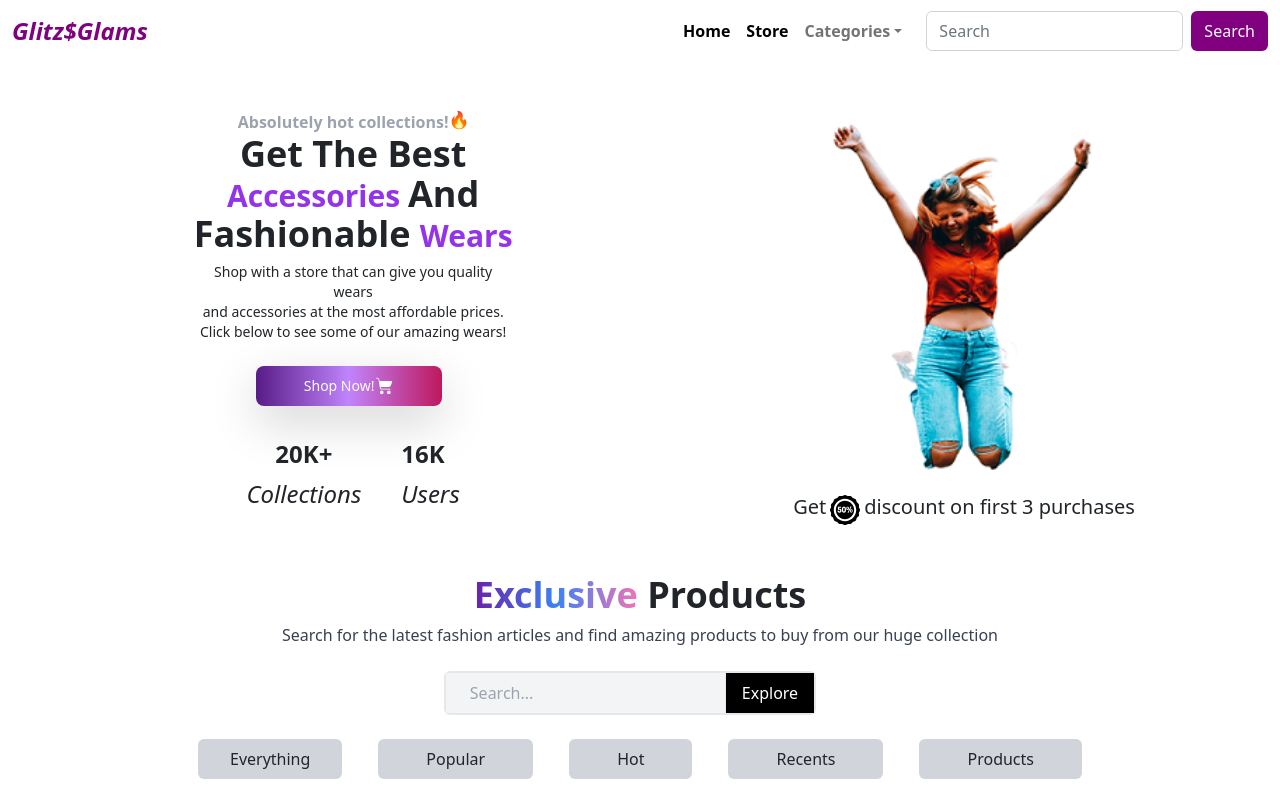
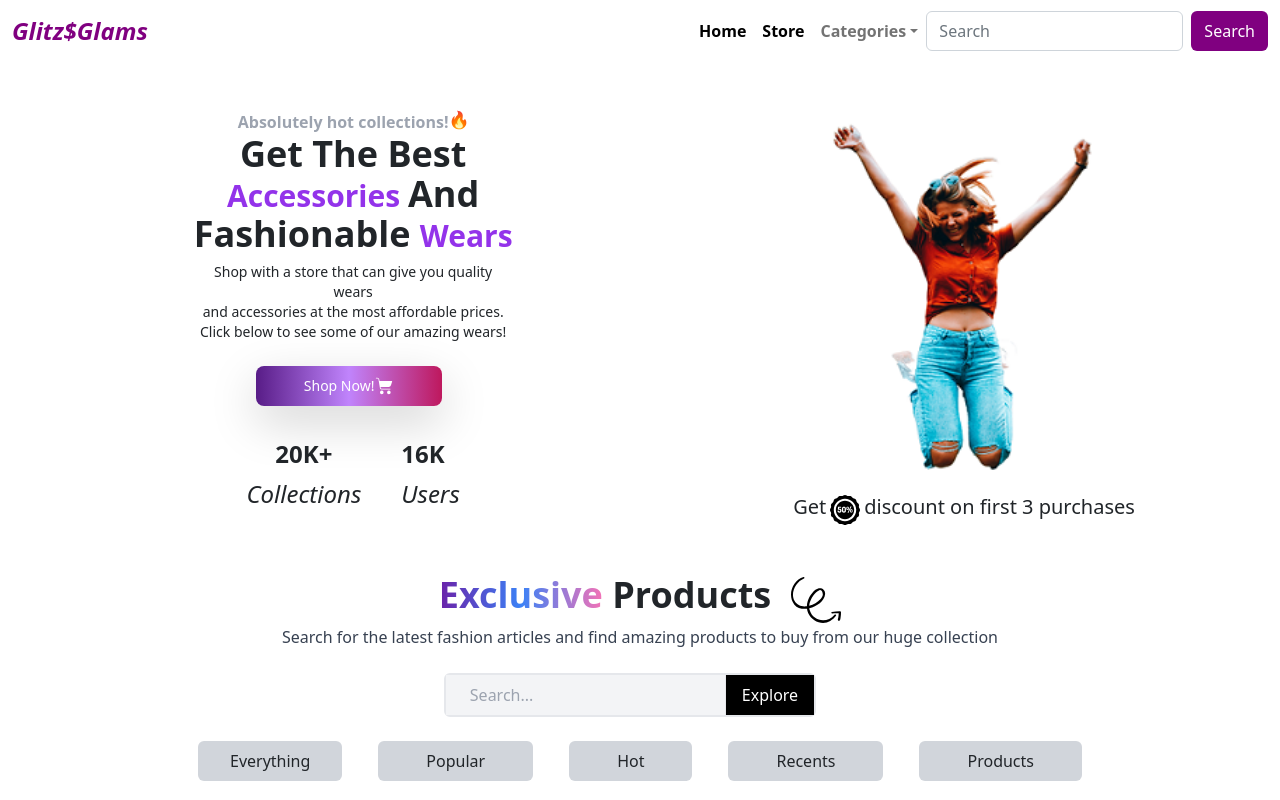
Before and after one commit to 0luwaseyi/Glitz, a React (Create React App) app: page / in a window 1280 px wide. Shown: the top 800 px of the page. Built offline with nearby package versions, Linux system fonts and the light colour scheme.

Commit message:
added a few functionalities

```diff
--- a/src/Components/Background.js
+++ b/src/Components/Background.js
@@ -23,8 +23,44 @@ function Background(props){
     return(
         <div data-aos="zoom-in" data-aos-duration="1500" className=''>
             <div>
-            <h2 className='text-4xl font-bold text-center'><span className=" font-bold text-4xl bg-gradient-to-r from-purple-800 via-blue-500 to-pink-400 inline-block text-transparent bg-clip-text">
-                Exclusive</span> Products</h2>
+                <div className="flex flex-row mx-auto justify-center sm:flex flex-row space-x-5 mx-auto justify-center">
+                    <div>
+                    <h2 className='text-4xl font-bold text-center'><span className=" font-bold text-4xl bg-gradient-to-r from-purple-800 via-blue-500 to-pink-400 inline-block text-transparent bg-clip-text">
+                Exclusive</span> Products <span></span></h2>
+                    </div>
+
+                    <div>
+                    <svg fill="#000000" version="1.1" id="Capa_1" xmlns="http://www.w3.org/2000/svg" xmlnsXlink="http://www.w3.org/1999/xlink"
+	 width="50px" height="50px" viewBox="0 0 323.057 323.057"
+	 xmlSpace="preserve">
+<g>
+	<g>
+		<path d="M281.442,256.312c-47.124,59.364-139.536,44.676-160.956-29.376c-1.224-3.672-1.836-7.956-2.448-11.628
+			c49.572-11.016,97.92-47.124,102.204-90.576c3.672-39.168-36.108-50.796-62.424-28.764
+			c-31.212,26.316-53.244,64.872-55.08,105.875c-31.824,4.284-63.036-4.284-80.172-35.496
+			c-28.764-52.631,9.792-123.624,61.2-144.432c5.508-1.836,3.06-10.404-2.448-8.568C10.326,33.544-26.394,132.688,21.954,191.439
+			c18.972,22.645,49.572,29.988,81.396,26.316c4.284,41.616,36.72,74.664,75.275,87.516c44.676,14.688,85.68-6.731,111.996-41.616
+			C294.906,258.147,285.725,251.416,281.442,256.312z M144.354,132.688c9.792-13.464,22.644-28.764,39.168-34.272
+			c15.911-5.508,21.42,16.524,22.031,26.316c0.612,12.24-7.956,23.256-15.912,31.824c-16.523,18.971-44.063,35.496-72.215,42.839
+			C119.262,175.527,130.89,152.272,144.354,132.688z"/>
+		<path d="M315.713,233.668c-17.136,0-34.884,1.224-51.408,5.508c-6.731,1.836-3.672,11.016,3.061,9.792
+			c13.464-2.448,27.54-1.836,41.004-1.224c-0.612,7.955-1.224,16.523-2.448,24.479c-1.224,6.12-5.508,15.3-1.836,21.42
+			c1.836,3.061,4.896,3.061,7.956,1.836c7.344-3.06,7.344-15.912,8.568-22.644c1.836-11.017,2.447-21.42,2.447-32.437
+			C323.057,236.728,319.385,233.668,315.713,233.668z"/>
+	</g>
+</g>
+</svg>
+                    </div>
+
+
+                </div>
+
+
+
+
+
+
+
             </div>
 
             <div className='text-center mb-4 text-gray-700'>
--- a/src/Components/Body.js
+++ b/src/Components/Body.js
@@ -14,6 +14,8 @@ function Body(){
 
         document.title = "Home"
     },[])
+
+
 
     return(
         <div>
--- a/src/Components/CardItems.js
+++ b/src/Components/CardItems.js
@@ -14,6 +14,7 @@ function CardItems(props){
 
     return(
         <div key={id} className="grow mx-auto">
+             <div data-aos="zoom-in-right" data-aos-duration="1500" className="">
             <Link to ="/purchase"> <img className="rounded-tl-2xl rounded-br-2xl mb-3 mt-5 justify-center items-center inline-flex" src={ productImage }/></Link>
             <h5><b>{productName}</b></h5>
                 <p className="text-gray-700"><em>{description}</em></p>
@@ -27,7 +28,7 @@ function CardItems(props){
 
 
 
-
+            </div>
 
         </div>
     )
--- a/src/Components/Cards.js
+++ b/src/Components/Cards.js
@@ -20,7 +20,7 @@ function Cards(){
             <div data-aos="zoom-in" data-aos-duration="1500" className="text-4xl bg-gradient-to-r from-purple-800 via-blue-500 to-pink-400 inline-block text-transparent bg-clip-text">
             <h2 className="text-center ml-3 sm:ml-20">Top Deals</h2>
         </div>
-        <div data-aos="zoom-in-right" data-aos-duration="1500" className="">
+
 
         <div className="text-center justify-center gap-4 mb-5 sm:flex flex-row justify-content mt-5 space-x-5 xl:flex flex-row justify-center items-center">
 
@@ -34,7 +34,7 @@ function Cards(){
            </div>
 
            </div>
-            </div>
+
 
 
 
--- a/src/Components/Navbar.js
+++ b/src/Components/Navbar.js
@@ -40,7 +40,7 @@ function OffcanvasExample() {
                 </Offcanvas.Title>
               </Offcanvas.Header>
               <Offcanvas.Body>
-                <Nav className="justify-content-end flex-grow-1 pe-3">
+                <Nav className="justify-content-end flex-grow-1">
                   <Nav.Link style={links} href="#action1">Home</Nav.Link>
                   <Nav.Link style={links} href="#action2">Store</Nav.Link>
                   <NavDropdown style={links}
```
